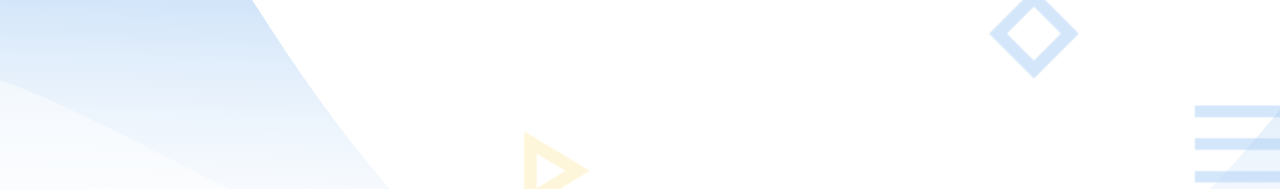
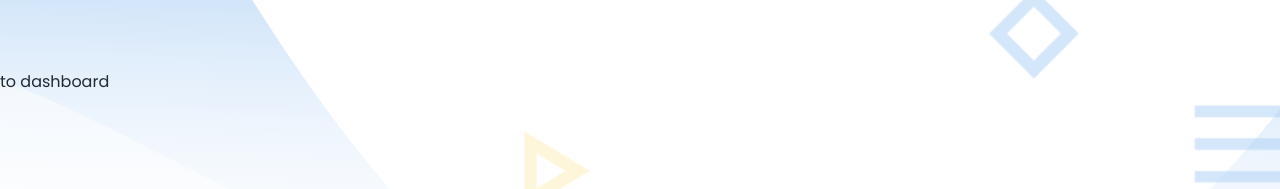
Before and after one commit to Hilaladiii/amsys, a React (Vite) app: page /dashboard in a window 1280 px wide. Shown: the part 318-507 px from the top of the page. Built offline with nearby package versions, Linux system fonts and the light colour scheme; what tailwindcss-animated would draw is missing.

Commit message:
solve bug routing 2

```diff
--- a/src/Pages/dashboardPage.jsx
+++ b/src/Pages/dashboardPage.jsx
@@ -8,7 +8,7 @@ const DashboardPage = () => {
   return (
     <div className="w-full h-screen bg-[url('/Images/BackgroundDashboard.svg')] bg-no-repeat bg-cover flex flex-col justify-center">
       <Navbar />
-
+      <Link to={'/dashboard'}>to dashboard</Link>
     </div>
   )
 }
```
